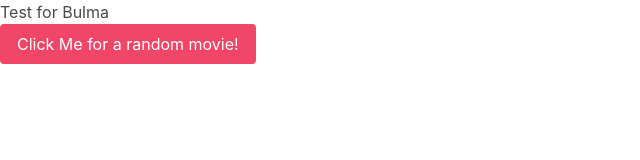
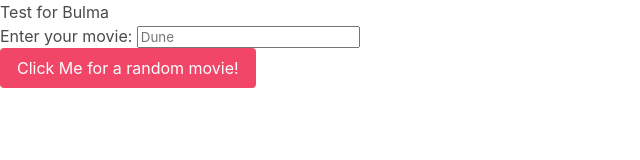
Before and after one commit to teddysahr/project-1, a plain HTML site: page index.html in a window 1280 px wide. Shown: the whole page, without its empty margins (0-640 px from the left). Drawn offline with nearby package versions, Linux system fonts and the light colour scheme.

Commit message:
Added form, as well as label and input for form

```diff
--- a/index.html
+++ b/index.html
@@ -13,6 +13,10 @@
   </head>
   <body>
     <h1>Test for Bulma</h1>
+    <form>
+      <label for="movie"> Enter your movie: </label>
+      <input type="search" placeholder="Dune" name="search" />
+    </form>
     <input
       class="button is-danger"
       type="button"
```
